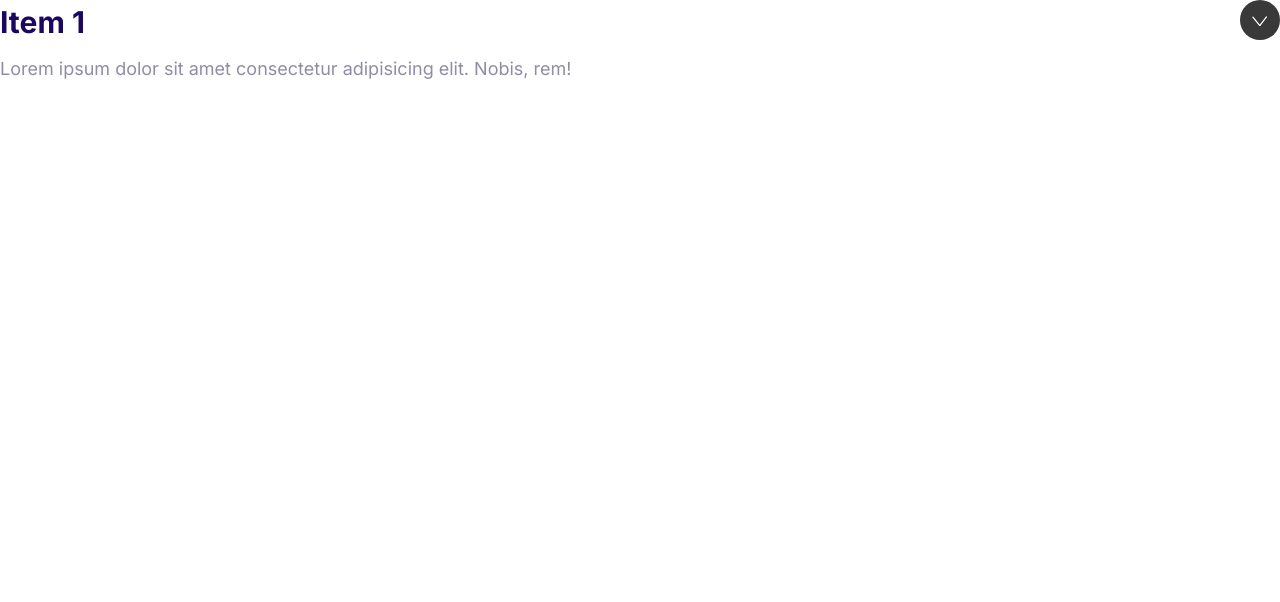
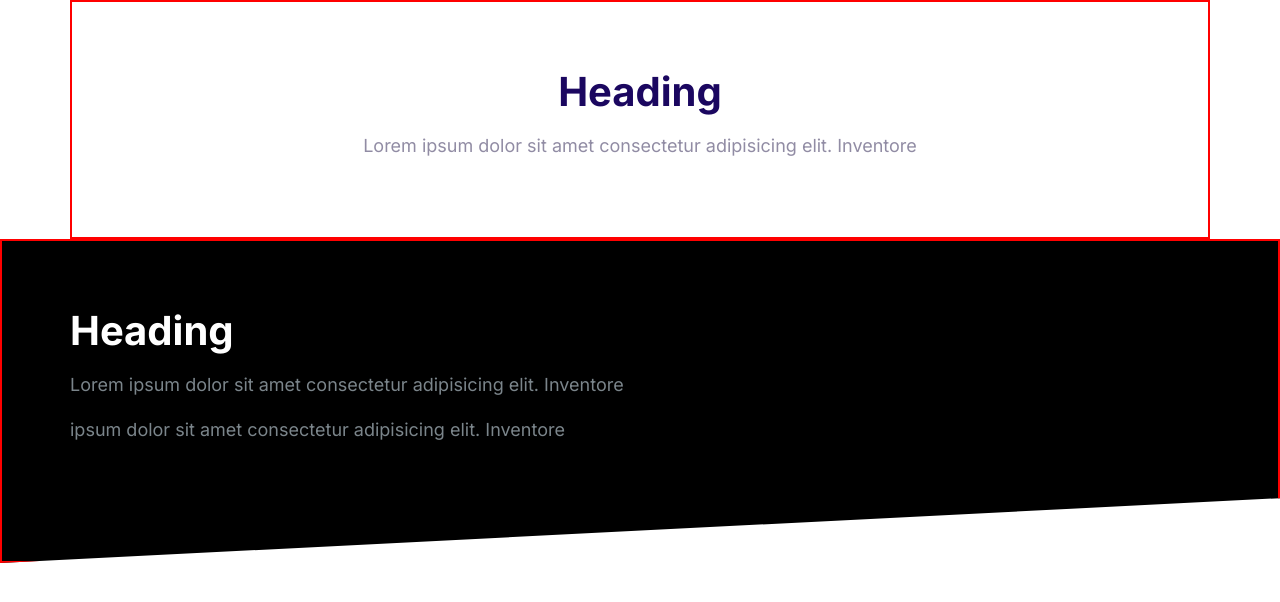
Before and after one commit to tmgAzit/milkyway, a plain HTML site: page Moshify/index.html in a window 1280 px wide. Drawn offline with Linux system fonts and the light colour scheme.

Commit message:
define the block component.

```diff
--- a/Moshify/css/styles.css
+++ b/Moshify/css/styles.css
@@ -563,3 +563,42 @@ a {
   overflow: visible;
   opacity: 1;
 }
+
+/* Blocks */
+.block {
+  --padding-vertical: 6rem;
+  padding: var(--padding-vertical) 2rem;
+  border: 2px solid red;
+}
+
+.block__header {
+  text-align: center;
+}
+
+.block__heading {
+  margin-top: 0;
+}
+
+.block--dark {
+  background: #000;
+  color: #7b858b;
+}
+
+.block--dark .block__heading {
+  color: #fff;
+}
+
+.block--skewed-right {
+  padding-bottom: calc(var(--padding-vertical) + 4rem);
+  clip-path: polygon(0% 0%, 100% 0%, 100% 100%, 0% 80%);
+}
+
+.block--skewed-left {
+  padding-bottom: calc(var(--padding-vertical) + 4rem);
+  clip-path: polygon(0% 0%, 100% 0%, 100% 80%, 0% 100%);
+}
+
+.container {
+  max-width: 1140px;
+  margin: 0 auto;
+}
--- a/Moshify/index.html
+++ b/Moshify/index.html
@@ -14,17 +14,22 @@
     <title>Document</title>
   </head>
   <body>
-    <div class="collapsible collapsible--expanded">
-      <header class="collapsible__header">
-        <h2 class="collapsible__heading">Item 1</h2>
-        <svg class="icon icon--white collapsible__chevron">
-          <use xlink:href="images/sprite.svg#chevron"></use>
-        </svg>
+    <section class="block container">
+      <header class="block__header">
+        <h2 class="block__heading">Heading</h2>
+        <p>
+          Lorem ipsum dolor sit amet consectetur adipisicing elit. Inventore
+        </p>
       </header>
-      <div class="collapsible__content">
-        Lorem ipsum dolor sit amet consectetur adipisicing elit. Nobis, rem!
+    </section>
+
+    <section class="block block--dark block--skewed-left">
+      <div class="container">
+        <h2 class="block__heading">Heading</h2>
+        <p>Lorem ipsum dolor sit amet consectetur adipisicing elit. Inventore</p> ipsum dolor sit amet consectetur adipisicing elit. Inventore
+          </p>
       </div>
-    </div>
+    </section>
     <script src="js/main.js"></script>
   </body>
 </html>
```
Also changed, not shown: Moshify/components/block.html (added, +16 -0 lines).
